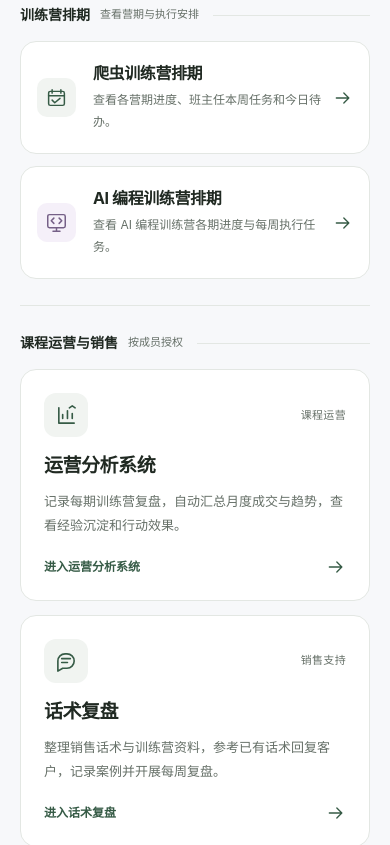
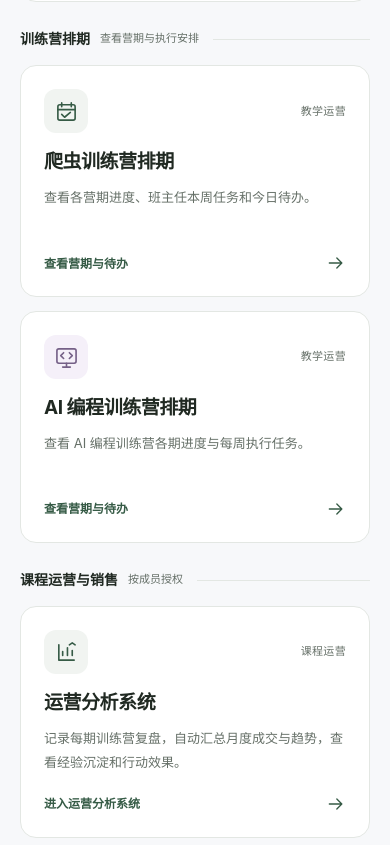
Before and after one commit to linliliya/okr-robot, a plain HTML site: page index.html in a window 390 px wide. Shown: the part 776-1621 px from the top of the page. Drawn offline with Linux system fonts and the light colour scheme.

Commit message:
ui: unify homepage sections into consistent card rows

```diff
--- a/index.html
+++ b/index.html
@@ -44,11 +44,7 @@
     .section-heading h2 { margin: 0; font-size: 14px; font-weight: 650; }
     .section-heading span { color: var(--muted); font-size: 12px; }
     .section-heading::after { content: ""; height: 1px; background: var(--line); flex: 1; margin-left: 4px; }
-    .directory-grid { display: grid; grid-template-columns: minmax(0, 2fr) minmax(280px, 1fr); gap: 28px; align-items: start; }
-    .general-tools { min-width: 0; }
     .tool-grid { display: grid; grid-template-columns: repeat(2, minmax(0, 1fr)); gap: 18px; }
-    .team-tools { min-width: 0; padding-left: 28px; border-left: 1px solid var(--line); }
-    .team-grid { display: grid; gap: 18px; }
     .tool { min-width: 0; position: relative; display: flex; flex-direction: column; padding: 27px; border: 1px solid var(--line); border-radius: 16px; background: var(--paper); transition: transform .18s ease, box-shadow .18s ease, border-color .18s ease; }
     .tool:hover { transform: translateY(-3px); box-shadow: 0 10px 24px #2633220a; border-color: #b8c3b9; }
     .tool-top { display: flex; justify-content: space-between; align-items: center; gap: 12px; margin-bottom: 20px; }
@@ -56,36 +52,17 @@
     .tool-icon svg { width: 23px; height: 23px; fill: none; stroke: currentColor; stroke-width: 1.7; stroke-linecap: round; stroke-linejoin: round; }
     .tool-kind { font-size: 11px; color: var(--muted); letter-spacing: .03em; }
     .tool h3 { margin: 0 0 9px; font-size: 20px; line-height: 1.4; font-weight: 650; letter-spacing: -.025em; }
-    .tool p { margin: 0; color: var(--muted); font-size: 13px; line-height: 1.85; }
+    .tool p { margin: 0; min-height: 3.7em; color: var(--muted); font-size: 13px; line-height: 1.85; }
     .tool-bottom { display: flex; justify-content: space-between; align-items: center; gap: 12px; margin-top: auto; padding-top: 27px; color: var(--green); font-size: 12px; font-weight: 600; }
     .arrow { width: 20px; height: 20px; fill: none; stroke: currentColor; stroke-width: 1.6; stroke-linecap: round; stroke-linejoin: round; transition: transform .18s ease; }
     .tool:hover .arrow { transform: translateX(3px); }
-    .schedule-grid .tool { padding: 24px; }
-    .schedule-grid .tool h3 { font-size: 17px; }
-    .schedule-grid .tool-top { margin-bottom: 17px; }
-    .schedule-grid .tool-bottom { padding-top: 23px; }
-    .schedule-grid .tool-icon { width: 39px; height: 39px; border-radius: 10px; }
-    .schedule-grid .tool-icon svg { width: 21px; height: 21px; }
     .blue { color: #4c6586; background: #eff3f9; }
     .violet { color: #756087; background: #f5f0f9; }
     footer { display: flex; justify-content: space-between; align-items: center; gap: 16px; flex-wrap: wrap; margin-top: 38px; padding: 22px 0 30px; border-top: 1px solid var(--line); color: var(--muted); font-size: 11px; }
     .footer-brand { font-size: 10px; letter-spacing: .14em; }
-    @media (max-width: 960px) {
-      .directory-grid { grid-template-columns: 1fr; gap: 0; }
-      .team-tools { padding: 26px 0 0; border-left: 0; border-top: 1px solid var(--line); }
-      .team-grid { grid-template-columns: repeat(2, minmax(0, 1fr)); }
-    }
     @media (max-width: 800px) {
       .wrap { padding: 0 24px; }
       .brand-en { display: none; }
-      .schedule-grid { grid-template-columns: 1fr; }
-      .schedule-grid .tool { display: grid; grid-template-columns: 44px 1fr 20px; column-gap: 18px; padding: 22px; align-items: center; }
-      .schedule-grid .tool-top { grid-column: 1; grid-row: 1 / 3; margin: 0; }
-      .schedule-grid .tool-kind { display: none; }
-      .schedule-grid h3 { grid-column: 2; margin-bottom: 4px; }
-      .schedule-grid p { grid-column: 2; }
-      .schedule-grid .tool-bottom { grid-column: 3; grid-row: 1 / 3; padding: 0; margin: 0; }
-      .schedule-grid .tool-bottom span { display: none; }
       .directory-note { display: none; }
     }
     @media (max-width: 560px) {
@@ -96,7 +73,7 @@
       .header-label { font-size: 11px; }
       .intro { padding: 36px 0 30px; }
       .intro-copy { font-size: 13px; max-width: 280px; }
-      .tool-grid, .team-grid { grid-template-columns: 1fr; gap: 14px; }
+      .tool-grid { grid-template-columns: 1fr; gap: 14px; }
       .tool { padding: 23px; }
       .tool-top { margin-bottom: 16px; }
       .tool h3 { font-size: 19px; }
@@ -104,10 +81,6 @@
       .section { margin-bottom: 26px; }
       .section-heading { gap: 10px; }
       .section-heading span { font-size: 11px; }
-      .schedule-grid { gap: 12px; }
-      .schedule-grid .tool { padding: 20px 16px; column-gap: 12px; }
-      .schedule-grid .tool h3 { font-size: 16px; }
-      .schedule-grid .tool p { font-size: 12px; }
       footer { margin-top: 30px; padding-bottom: 24px; gap: 8px; }
     }
     @media (prefers-reduced-motion: reduce) {
@@ -139,8 +112,6 @@
     </div>
 
     <!-- 通用工具优先展示；专用系统按各自的成员名单控制数据访问。 -->
-    <div class="directory-grid">
-      <div class="general-tools">
     <section class="section" aria-labelledby="common-title">
       <div class="section-heading"><h2 id="common-title">全员常用</h2><span>共享技能与团队排期</span></div>
       <div class="tool-grid">
@@ -158,9 +129,10 @@
         </a>
       </div>
     </section>
+
     <section class="section" aria-labelledby="schedule-title">
       <div class="section-heading"><h2 id="schedule-title">训练营排期</h2><span>查看营期与执行安排</span></div>
-          <div class="tool-grid schedule-grid">
+      <div class="tool-grid">
         <a class="tool" href="./camp-schedule/index.html" aria-labelledby="camp-name" aria-describedby="camp-desc">
           <div class="tool-top"><span class="tool-icon"><svg viewBox="0 0 24 24" aria-hidden="true"><rect x="3" y="5" width="18" height="16" rx="2"/><path d="M7 3v4m10-4v4M3 10h18m-14 5 3 3 6-5"/></svg></span><span class="tool-kind">教学运营</span></div>
           <h3 id="camp-name">爬虫训练营排期</h3>
@@ -175,10 +147,10 @@
         </a>
       </div>
     </section>
-      </div>
-      <section class="section team-tools" aria-labelledby="team-title">
+
+    <section class="section" aria-labelledby="team-title">
       <div class="section-heading"><h2 id="team-title">课程运营与销售</h2><span>按成员授权</span></div>
-        <div class="team-grid">
+      <div class="tool-grid">
         <a class="tool" href="./camp-review/index.html" aria-labelledby="review-name" aria-describedby="review-desc">
           <div class="tool-top"><span class="tool-icon"><svg viewBox="0 0 24 24" aria-hidden="true"><path d="M4 4v16h16M8 15v-4m5 4V7m5 8v-5"/><path d="m15 4 3-2 3 2"/></svg></span><span class="tool-kind">课程运营</span></div>
           <h3 id="review-name">运营分析系统</h3>
@@ -193,7 +165,6 @@
         </a>
       </div>
     </section>
-    </div>
     <footer><span>果粒科技 · 团队内部工具</span><span class="footer-brand">A LITTLE BETTER, EVERY DAY.</span></footer>
   </main>
 </body>
```
Lines whose indentation alone changed are shown as unchanged.
